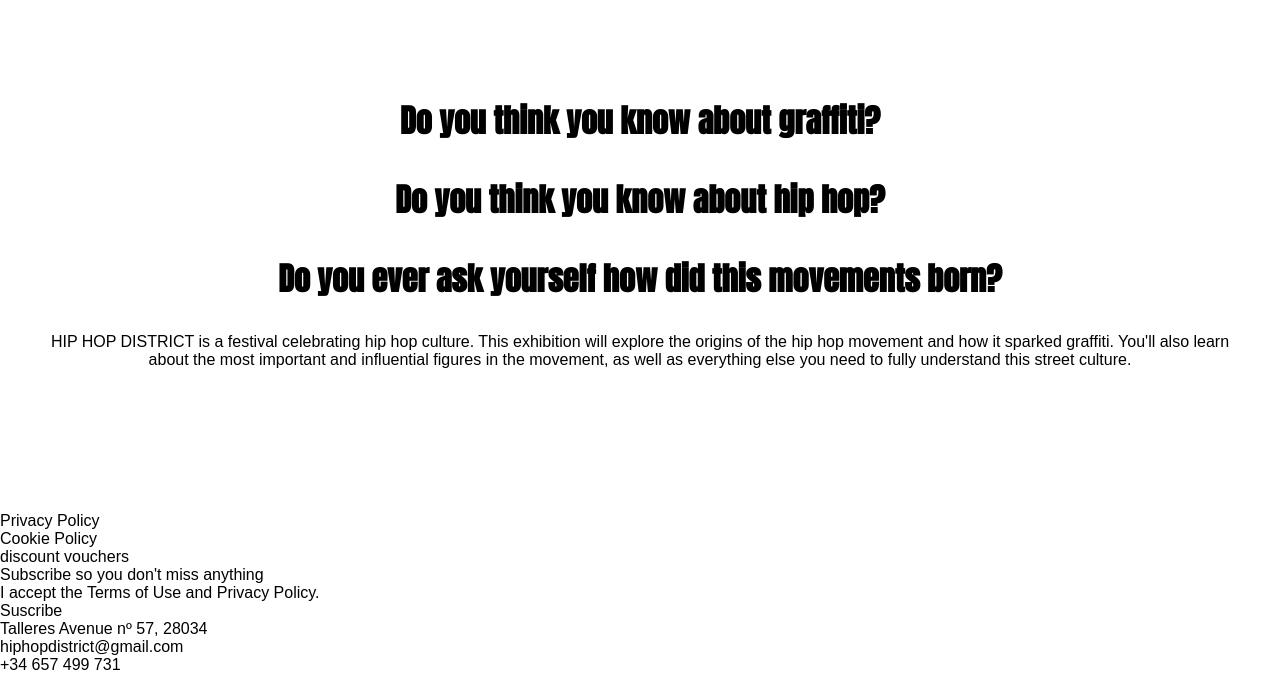
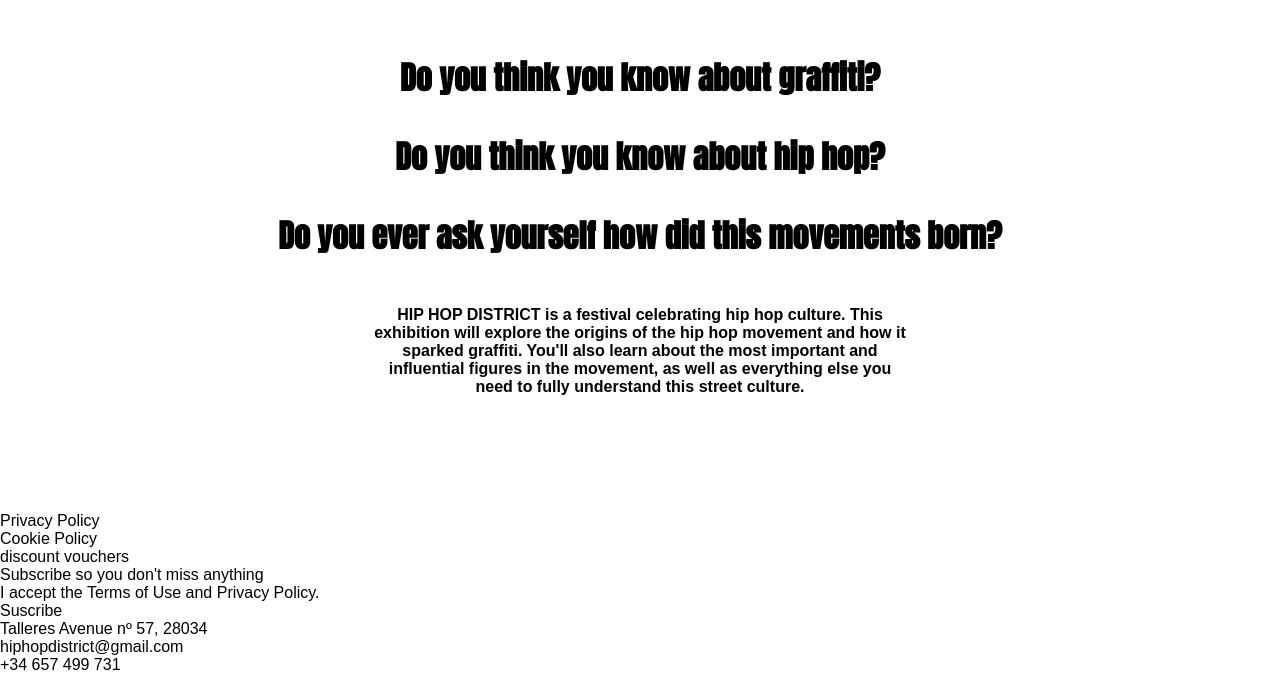
Before and after one commit to kabraaa/WEB_DE_FESTIVAL, a plain HTML site: page index.html in a window 1280 px wide. Shown: the part 933-1607 px from the top of the page. Drawn offline with Linux system fonts and the light colour scheme.

Commit message:
Update style.css

```diff
--- a/css/style.css
+++ b/css/style.css
@@ -112,3 +112,8 @@ h1, h2 {
   font-size: 2rem;
   margin-bottom: 30px;
 }
+
+.introduction p {
+  font-weight: bold;
+  padding: 1rem 20rem 1rem 20rem;
+}
```
